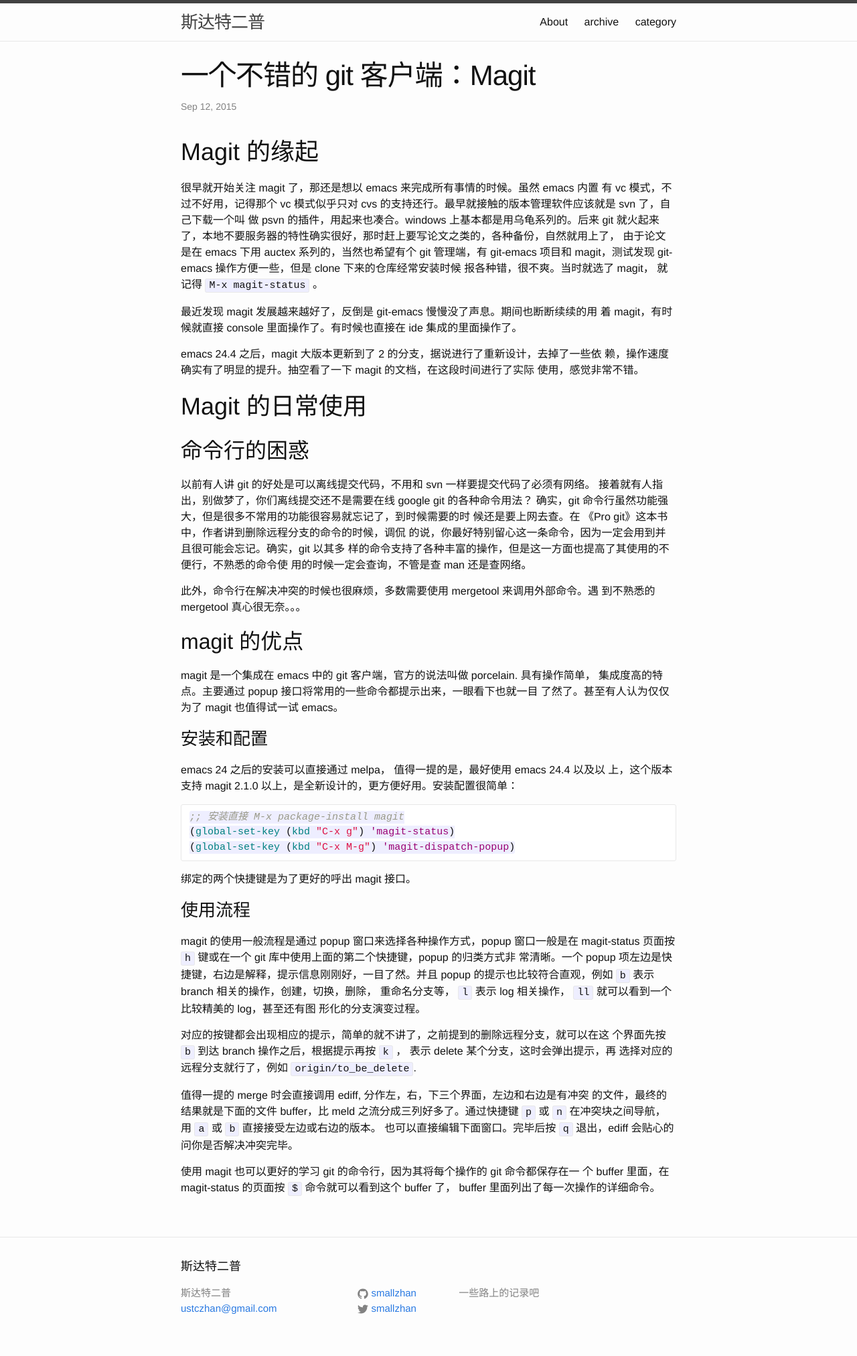
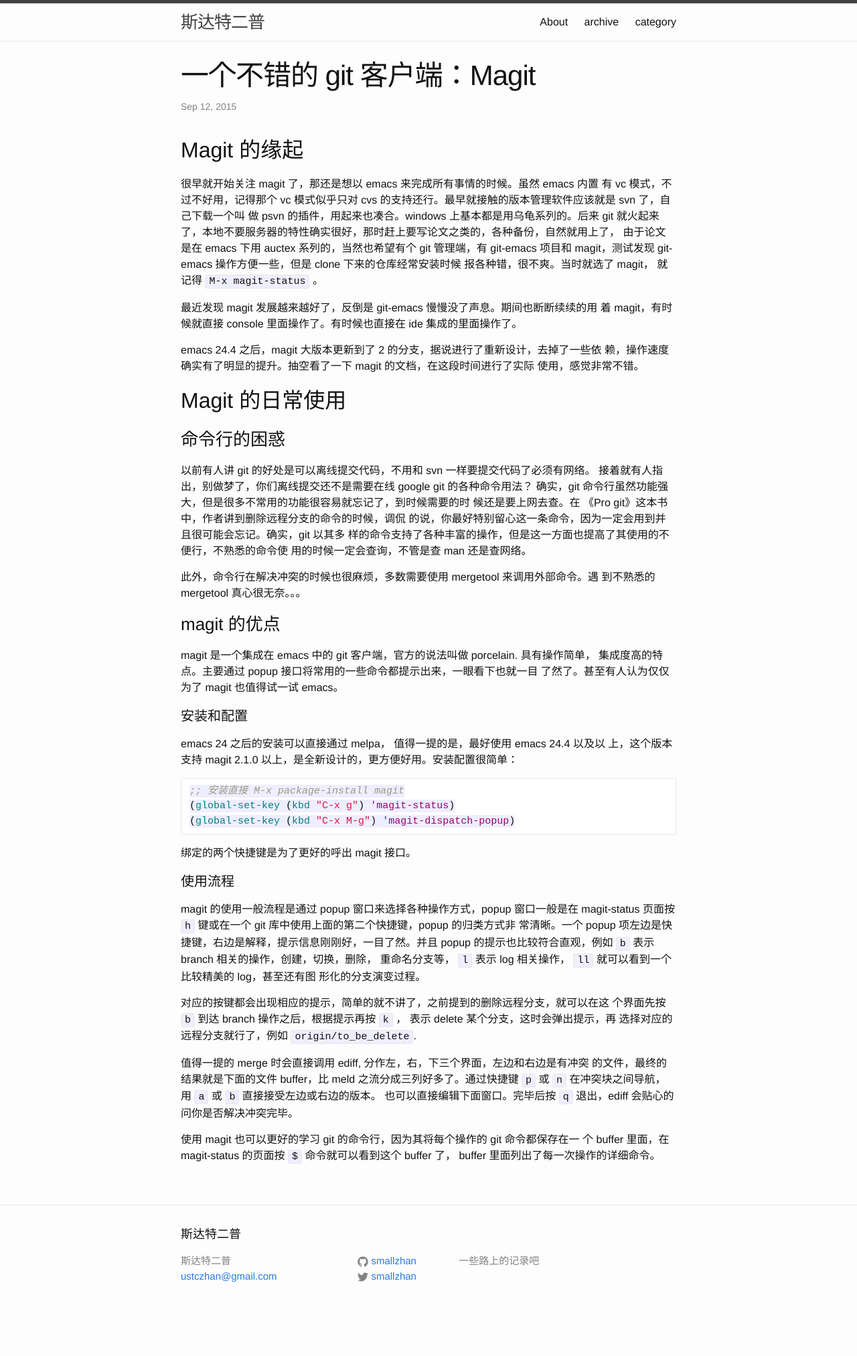
Before and after one commit to smallzhan/smallzhan.github.io, a Jekyll site: the page built from _posts/2015-09-12-p-magit.markdown, in a window 1280 px wide. Shown: the whole page at 67% size. Built offline with Jekyll 4.4.1, drawn with Linux system fonts in a browser that asks for light colours; Markdown is read by kramdown in place of the engine named in the settings; after the commit the page ends 1977 px from its top, so only the background shows below that.

Commit message:
improve css

```diff
--- a/_sass/_layout.scss
+++ b/_sass/_layout.scss
@@ -211,13 +211,6 @@
     margin-bottom: $spacing-unit;
 
   h1 {
-        font-size: 36px;
-        @include media-query($on-laptop) {
-            font-size: 32px;
-        }
-     }
-
-  h2 {
         font-size: 32px;
 
         @include media-query($on-laptop) {
@@ -225,7 +218,7 @@
         }
     }
 
-    h3 {
+    h2 {
         font-size: 26px;
 
         @include media-query($on-laptop) {
@@ -233,7 +226,7 @@
         }
     }
 
-    h4 {
+    h3 {
         font-size: 20px;
 
         @include media-query($on-laptop) {
```
